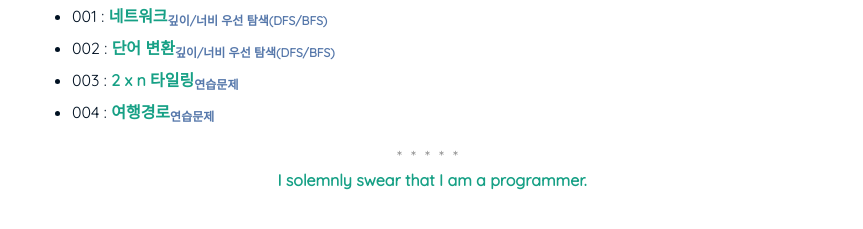
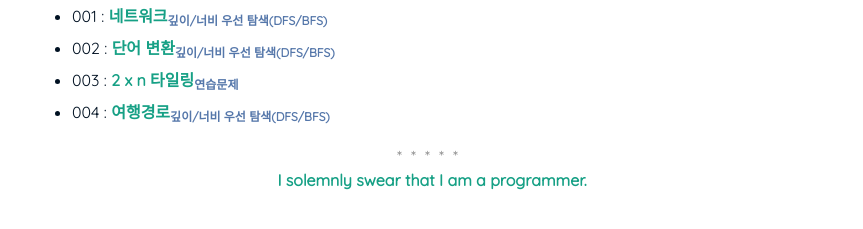
Before and after one commit to nimkoes/portfolio, a Jekyll site: the page built from _posts/2021-04-30-Programmers-Algorithm-Problem.md, in a window 1280 px wide and 900 px high, scrolled down 6373 px. Shown: the part 648-877 px from the top of the window, without its empty margins (208-1071 px from the left). Built offline with Jekyll 4.4.1, drawn with Linux system fonts in a browser that asks for light colours.

Commit message:
Update 2021-04-30-Programmers-Algorithm-Problem.md

```diff
--- a/_posts/2021-04-30-Programmers-Algorithm-Problem.md
+++ b/_posts/2021-04-30-Programmers-Algorithm-Problem.md
@@ -173,7 +173,7 @@ author: "nimkoes"
 - 001 : [**네트워크**<sub>깊이/너비 우선 탐색(DFS/BFS)</sub>][link_level_3_001]
 - 002 : [**단어 변환**<sub>깊이/너비 우선 탐색(DFS/BFS)</sub>][link_level_3_002]
 - 003 : [**2 x n 타일링**<sub>연습문제</sub>][link_level_3_003]
-- 004 : [**여행경로**<sub>연습문제</sub>][link_level_3_004]
+- 004 : [**여행경로**<sub>깊이/너비 우선 탐색(DFS/BFS)</sub>][link_level_3_004]
 
 
 
```
